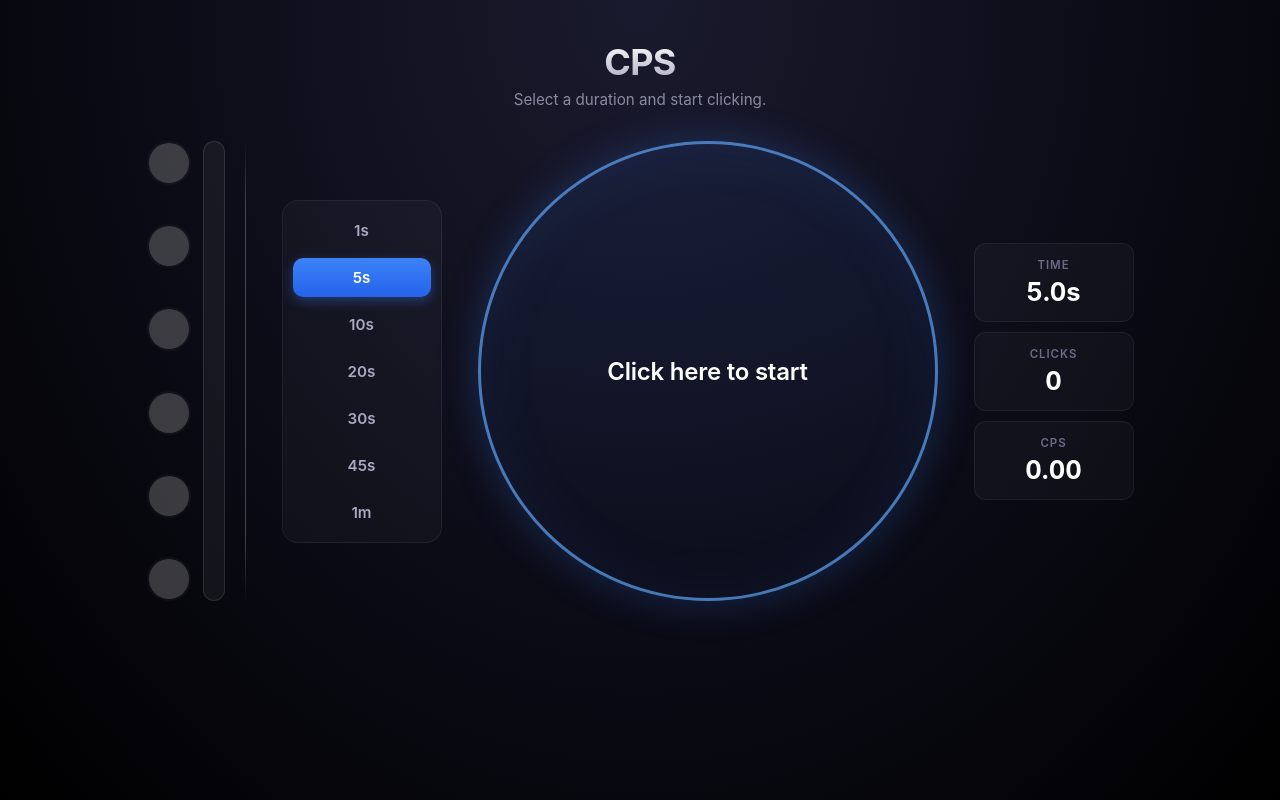
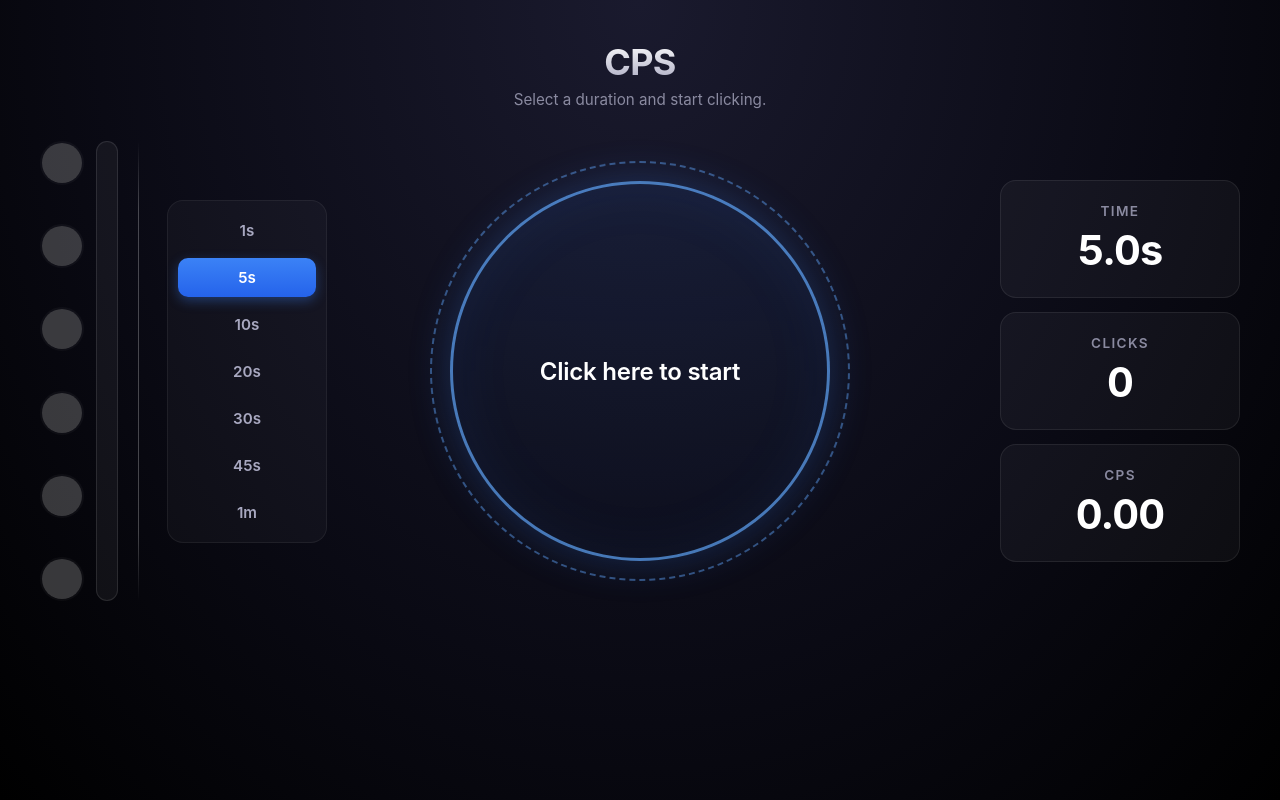
Before and after one commit to milesma2639-rgb/CPS-test, a plain HTML site: page index.html in a window 1280 px wide. Drawn offline with Linux system fonts and the light colour scheme; grey boxes are pictures that could not be loaded.

Commit message:
Add files via upload

```diff
--- a/index.html
+++ b/index.html
@@ -32,13 +32,30 @@
     margin-bottom: 32px;
   }
   .layout {
+    display: grid;
+    grid-template-columns: 1fr auto 1fr;
+    align-items: center;
+    gap: 32px;
+    width: 100%;
+    max-width: 1200px;
+  }
+  .layout-left {
     display: flex;
     align-items: center;
+    gap: 28px;
+    justify-self: start;
+  }
+  .layout-right {
+    display: flex;
+    justify-self: end;
+  }
+  @media (max-width: 900px) {
+    .layout {
+      display: flex;
+      flex-wrap: wrap;
       justify-content: center;
-    gap: 36px;
-    width: 100%;
-    max-width: 1100px;
-    flex-wrap: wrap;
+    }
+    .layout-left, .layout-right { justify-self: center; }
   }
   .meter-section {
     display: flex;
@@ -131,34 +148,35 @@
   .stats {
     display: flex;
     flex-direction: column;
-    gap: 10px;
-    width: 160px;
+    gap: 14px;
+    width: 240px;
     flex-shrink: 0;
   }
   .stat {
-    background: rgba(255,255,255,0.03);
-    border: 1px solid rgba(255,255,255,0.06);
-    padding: 14px 24px;
-    border-radius: 12px;
+    background: rgba(255,255,255,0.04);
+    border: 1px solid rgba(255,255,255,0.08);
+    padding: 22px 28px;
+    border-radius: 16px;
     text-align: center;
   }
   .stat-label {
-    font-size: 0.72rem;
-    color: #6a6a85;
+    font-size: 0.85rem;
+    color: #8a8aa0;
     text-transform: uppercase;
-    letter-spacing: 0.08em;
+    letter-spacing: 0.1em;
     font-weight: 600;
   }
   .stat-value {
-    font-size: 1.6rem;
+    font-size: 2.6rem;
     font-weight: 700;
-    margin-top: 4px;
+    margin-top: 6px;
     color: #fff;
     font-variant-numeric: tabular-nums;
+    letter-spacing: -0.02em;
   }
   .click-area {
-    width: min(75vw, 460px);
-    height: min(75vw, 460px);
+    width: min(75vw, 380px);
+    height: min(75vw, 380px);
     background: linear-gradient(180deg, rgba(59, 130, 246, 0.08) 0%, rgba(59, 130, 246, 0.02) 100%);
     border: 3px solid rgba(96, 165, 250, 0.7);
     border-radius: 50%;
@@ -174,6 +192,8 @@
     overflow: hidden;
     flex-shrink: 0;
     box-shadow: 0 0 40px rgba(59, 130, 246, 0.25), inset 0 0 60px rgba(59, 130, 246, 0.08);
+    outline: 2px dashed rgba(96, 165, 250, 0.45);
+    outline-offset: 18px;
   }
   .click-area:hover {
     border-color: rgba(96, 165, 250, 0.9);
@@ -195,7 +215,6 @@
     transition: opacity 0.3s ease;
   }
   .click-area:hover::before { opacity: 1; }
-  .click-area:active { transform: scale(0.995); }
   .click-area.running {
     border-color: rgba(59, 130, 246, 0.5);
     background: linear-gradient(180deg, rgba(59, 130, 246, 0.08) 0%, rgba(59, 130, 246, 0.02) 100%);
@@ -215,18 +234,17 @@
   .ripple {
     position: absolute;
     border-radius: 50%;
-    border: 4px solid rgba(96, 165, 250, 0.95);
-    background: radial-gradient(circle, rgba(59, 130, 246, 0.55) 0%, rgba(59, 130, 246, 0.15) 50%, rgba(59, 130, 246, 0) 80%);
-    box-shadow: 0 0 40px rgba(96, 165, 250, 0.6), inset 0 0 30px rgba(96, 165, 250, 0.3);
+    background: radial-gradient(circle, rgba(96, 165, 250, 0.9) 0%, rgba(59, 130, 246, 0.8) 70%, rgba(59, 130, 246, 0.55) 100%);
+    border: 3px solid rgba(191, 219, 254, 1);
+    box-shadow: 0 0 30px rgba(96, 165, 250, 0.8), inset 0 0 12px rgba(255, 255, 255, 0.25);
     pointer-events: none;
     transform: translate(-50%, -50%) scale(0);
-    animation: ripple 0.7s ease-out forwards;
+    animation: ripple 0.35s ease-out forwards;
     z-index: 0;
   }
   @keyframes ripple {
-    0%   { transform: translate(-50%, -50%) scale(0);    opacity: 1;    border-width: 6px; }
-    50%  { opacity: 0.9; }
-    100% { transform: translate(-50%, -50%) scale(1.1);  opacity: 0;    border-width: 1px; }
+    0%   { transform: translate(-50%, -50%) scale(0);   opacity: 0.95; }
+    100% { transform: translate(-50%, -50%) scale(1.2); opacity: 0; }
   }
 
   /* Modal overlay */
@@ -352,6 +370,7 @@
   <p class="subtitle">Select a duration and start clicking.</p>
 
   <div class="layout">
+    <div class="layout-left">
     <div class="meter-section">
       <div class="meter">
         <div class="meter-tiers" id="meterTiers">
@@ -370,11 +389,13 @@
     </div>
 
     <div class="durations" id="durations"></div>
+    </div>
 
     <div class="click-area" id="clickArea">
       <div class="click-area-text" id="clickText">Click here to start</div>
     </div>
 
+    <div class="layout-right">
       <div class="stats">
         <div class="stat">
           <div class="stat-label">Time</div>
@@ -387,6 +408,7 @@
         <div class="stat">
           <div class="stat-label">CPS</div>
           <div class="stat-value" id="cps">0.00</div>
+        </div>
       </div>
     </div>
   </div>
@@ -441,7 +463,6 @@
       btn.className = 'duration-btn' + (d.seconds === selectedSeconds ? ' active' : '');
       btn.textContent = d.label;
       btn.addEventListener('click', () => {
-        if (running) return;
         selectedSeconds = d.seconds;
         document.querySelectorAll('.duration-btn').forEach(b => b.classList.remove('active'));
         btn.classList.add('active');
@@ -584,7 +605,7 @@
     ripple.style.width = size + 'px';
     ripple.style.height = size + 'px';
     clickArea.appendChild(ripple);
-    setTimeout(() => ripple.remove(), 750);
+    setTimeout(() => ripple.remove(), 380);
   }
 
   function handlePress(x, y) {
```
Lines whose indentation alone changed are shown as unchanged.
